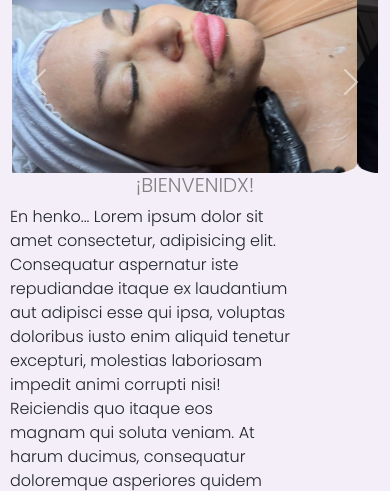
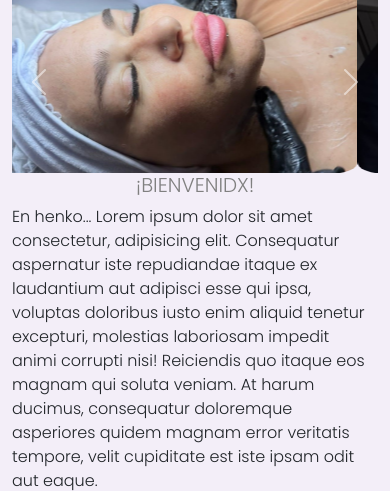
Before and after one commit to luefe/proyecto_coder, a website: page index.html in a window 390 px wide. Shown: the part 232-723 px from the top of the page. Drawn offline with nearby package versions, Linux system fonts and the light colour scheme.

Commit message:
mergeando

```diff
--- a/index.html
+++ b/index.html
@@ -100,7 +100,7 @@
         <div class="main_center">
             <h3>¡BIENVENIDX!</h3>
         </div>
-        <div class="main_center">
+        <div class=" main_center container">
             <p class="p">En henko... Lorem ipsum dolor sit amet consectetur, adipisicing elit. Consequatur aspernatur iste
                 repudiandae
                 itaque ex laudantium aut adipisci esse qui ipsa, voluptas doloribus iusto enim aliquid tenetur
--- a/scss/_index.scss
+++ b/scss/_index.scss
@@ -31,10 +31,7 @@ main {
         justify-content: center;
     }
 
-    .p {
-        margin-left: 100px;
-        margin-right: 100px;
-    }
+
 
     div {
         height: auto;
@@ -70,12 +67,6 @@ main {
             }
         }
 
-        .p {
-            margin-left: 10px;
-            padding-left: 0;
-            width: 100%;
-        }
-
 
     }
 
```
Also changed, not shown: bootstrap.html (+6 -1 lines), css/style.css, scss/style.scss (line endings or trailing spaces), 1 other file.
